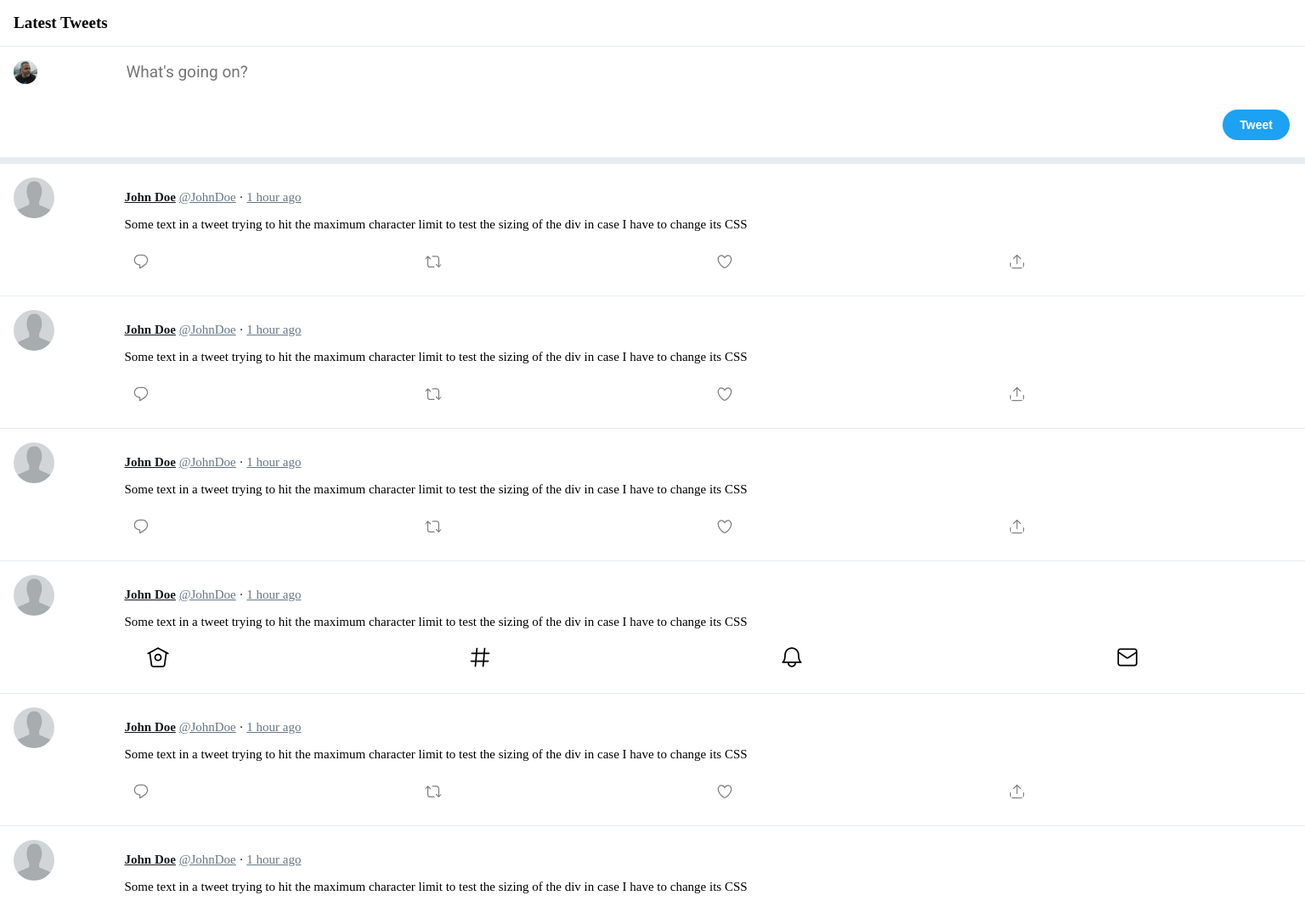
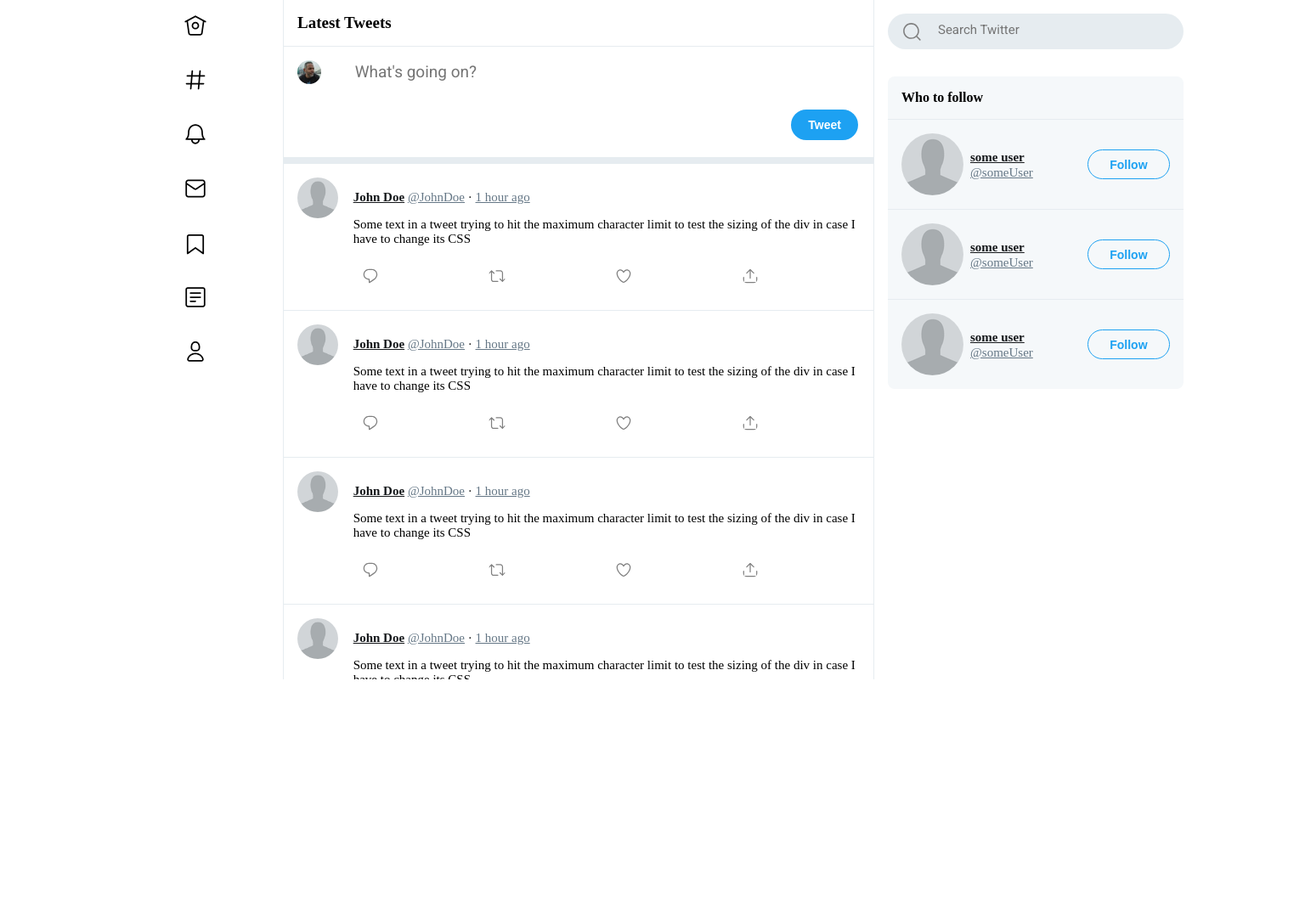
Before and after one commit to JohnFajardo/twitter-clone-html, a website: page src/index.html in a window 1536 px wide. Shown: the top 1061 px of the page at 85% size. After the commit the page ends 800 px from the top, so only its background shows below. Drawn offline with nearby package versions, Linux system fonts and the light colour scheme; files that its build step writes are made by us from their sources.

Commit message:
Fixes left and right sidebar styles on bigger resolutions

```diff
--- a/src/index.html
+++ b/src/index.html
@@ -9,6 +9,8 @@
         href="https://fonts.googleapis.com/css2?family=Roboto:ital,wght@0,100;0,300;0,400;0,500;0,700;0,900;1,100;1,300;1,400;1,500;1,700;1,900&display=swap"
         rel="stylesheet">
     <link rel="stylesheet" href="styles-experimental.css">
+    <script src="https://code.jquery.com/jquery-3.5.1.min.js"
+        integrity="sha256-9/aliU8dGd2tb6OSsuzixeV4y/faTqgFtohetphbbj0=" crossorigin="anonymous"></script>
 </head>
 
 <body>
--- a/src/scss/styles-experimental.scss
+++ b/src/scss/styles-experimental.scss
@@ -1,11 +1,17 @@
 body {
     margin: 0;
+    box-sizing: border-box;
+}
+
+.container {
+    width:100vw;
+    height: 100vh;
 }
 
 .left-column {
     background-color: #fff;
     width: 100%;
-    padding: 8px 0;
+    //padding: 8px 0;
     position: fixed;
     bottom: 0;
     z-index: 6;
@@ -27,6 +33,7 @@ body {
         .nav-label-container {
             visibility: hidden;
             height: 0;
+            width: 28px;
         }
 
 
@@ -35,6 +42,16 @@ body {
         }
 
     }
+}
+
+.content {
+    overflow: auto;
+    scrollbar-width: none;
+    -ms-overflow-style: none;
+}
+
+.content::-webkit-scrollbar {
+    width: 0px;
 }
 
 .right-column {
@@ -99,7 +116,6 @@ body {
     background-color: rgb(230, 236, 240);;
 }
 
-
 .tweet {
     padding: 16px;
     display: grid;
@@ -152,3 +168,176 @@ body {
         }
     }
 }
+
+
+@media screen and (min-width: 500px) {
+    .container {
+        display: grid;
+        grid-template-columns: 1fr 11fr;
+        height: 100vh;
+        width: 100vw;
+        overflow: hidden;
+    }
+
+    .left-column {
+        background-color: #fff;
+        padding: 8px 0;
+        // width: initial;
+        // bottom: initial;
+        // display: initial;
+        position: sticky;
+        top: 0;
+
+        nav {
+            display: grid;
+            grid-template-columns: 1fr;
+            justify-items: center;
+            grid-auto-flow: row dense;
+            grid-row-gap: 32px;
+            padding: 8px;
+
+
+            .nav-link {
+                display: block;
+            }
+
+            .nav-icon-container {
+                max-width: 28px;
+            }
+
+            .nav-label-container {
+                visibility: hidden;
+                height: 0;
+                width: 28px;
+                text-align: center;
+            }
+
+
+            // .small-visible {
+            //     display: inline-block;
+            // }
+
+        }
+    }
+
+    .content {
+        border-left: 1px solid rgb(230, 236, 240);
+        border-right: 1px solid rgb(230, 236, 240);
+        overflow-y: auto;
+    }
+
+    .right-column {
+        display: none;
+    }
+}
+
+
+@media screen and (min-width: 1300px){
+    .container {
+        margin: 0 auto;
+        display: grid;
+        grid-template-columns: 1fr 4fr 2fr;
+        column-gap: 16px;
+        width: 1250px;
+        height: 100vh;
+        overflow: hidden;
+    }
+
+    .right-column {
+        display: initial;
+        margin-top: 16px;
+        position: sticky;
+
+        .search {
+            display: grid;
+            grid-template-columns: 1fr 11fr;
+            column-gap: 16px;
+            background-color: rgb(230, 236, 240);
+            border-radius: 32px;
+            padding:8px 16px;
+            align-items: center;
+
+            img {
+                filter: invert(.5);
+            }
+
+            .search-input {
+                width: 90%;
+                background: none;
+                border: none;
+                height: 20px;
+                margin-bottom: 4px;
+
+                &::placeholder {
+                    font-family: Roboto;
+                    font-size: 15px;
+                }
+            }
+        }
+
+        .who-to-follow-container {
+            margin-top:32px;
+            background-color: #f5f8fa;
+            border-radius: 8px;
+
+            .who-to-follow {
+                padding: 16px;
+                font-weight: bold;
+                border-bottom: 1px solid #e6ecf0;
+            }
+
+            .random-user {
+                padding: 16px;
+                display: grid;
+                grid-template-columns: 1fr 3fr 2fr;
+                align-items: center;
+
+                &:not(:last-child) {
+                    border-bottom: 1px solid #e6ecf0;
+                }
+
+                .user-info {
+                    display: grid;
+                    grid-template-rows: 1fr 1fr;
+
+                    .user-name {
+                        margin-left: 8px;
+                        font-size: 15px;
+                        color: #14171a;
+                        font-weight: bold;
+                    }
+                    .user-handle {
+                        margin-left: 8px;
+                        font-size: 15px;
+                        color: #657786;
+
+                        &:hover {
+                            text-decoration: none;
+                        }
+                    }
+                }
+
+
+                img {
+                    border-radius: 50%;
+                }
+
+                .follow-button {
+                    font-size: 14px;
+                    font-weight: bold;
+                    background: none;
+                    border: 1px solid #1da1f2;
+                    height: 35px;
+                    border-radius: 25px;
+                    color: #1da1f2;
+                }
+            }
+        }
+    }
+
+    .content {
+        overflow-y: auto;
+    }
+
+
+}
```
